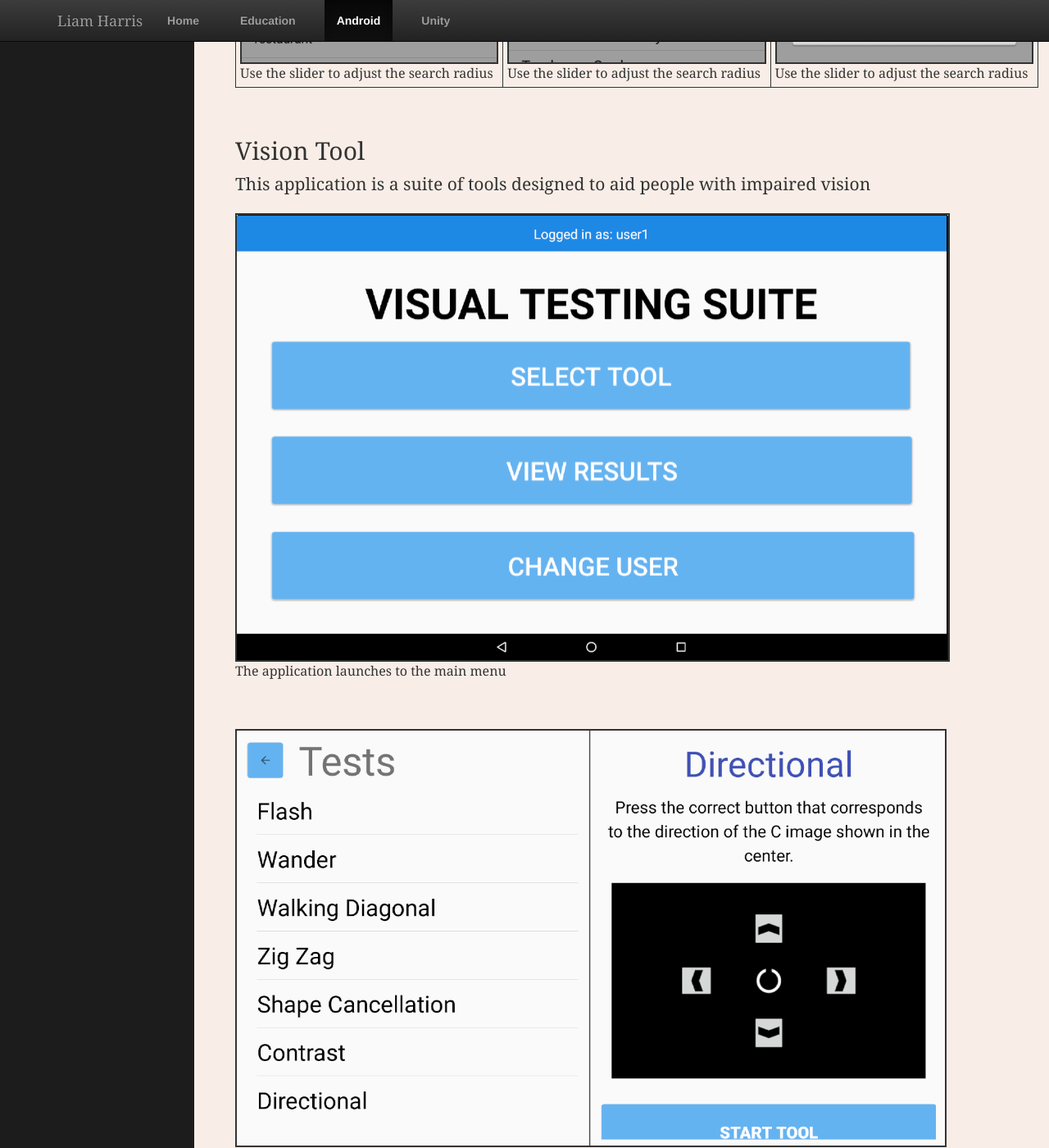
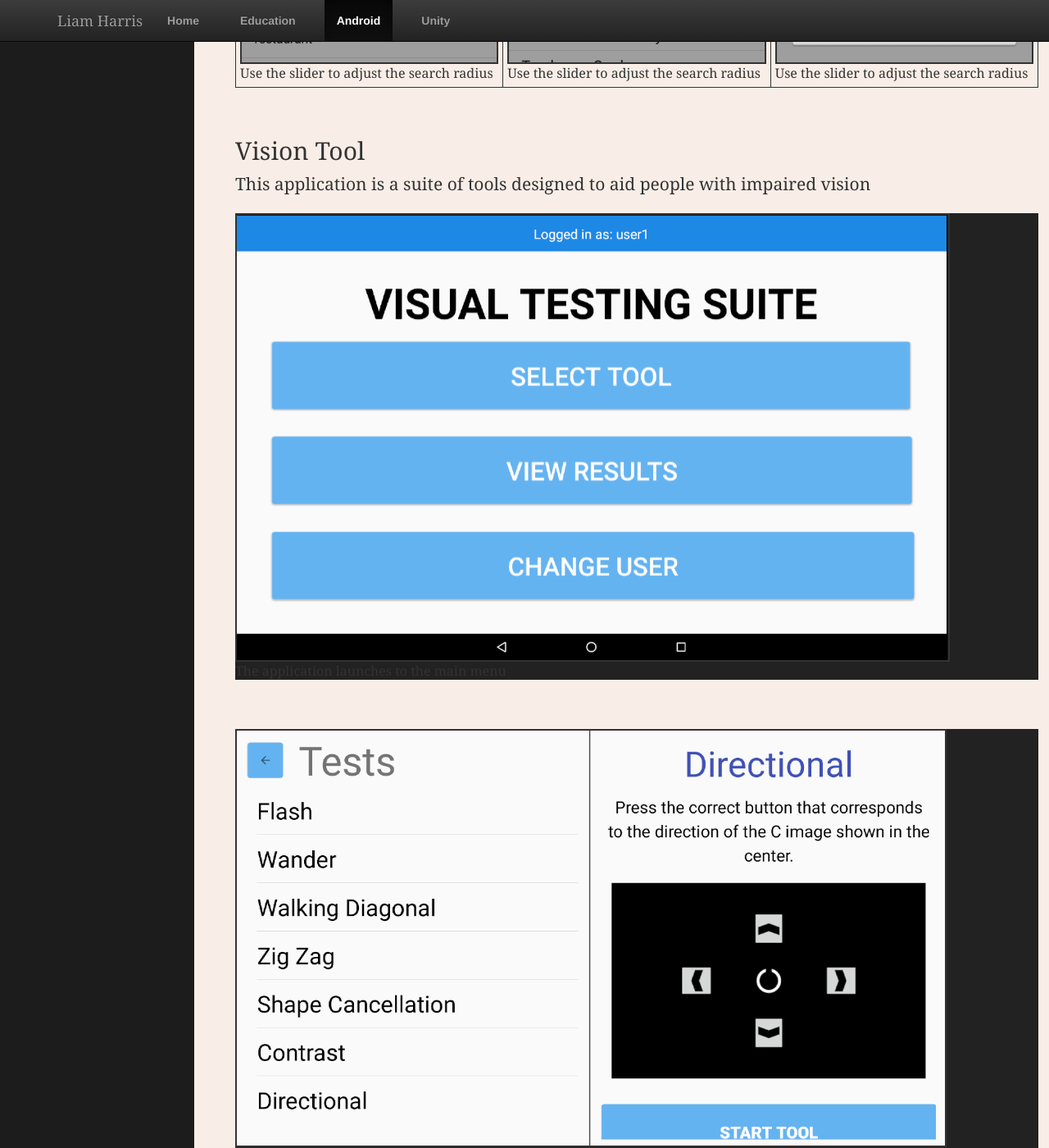
Before and after one commit to harrl7/harrl7.github.io, a Jekyll site: the page built from android/index.html, in a window 1280 px wide and 1400 px high, scrolled down 772 px. Shown: the whole window at 82% size. Built offline with Jekyll 4.4.1, drawn with Linux system fonts in a browser that asks for light colours.

Commit message:
Update main.css

```diff
--- a/css/main.css
+++ b/css/main.css
@@ -91,5 +91,5 @@ img {
 
 #Vision_Tools figure {
     margin: 20px auto;
-    background-color: var(--inner-bg-color);
+    background-color: var(--col-dk-grey);
 }
```
